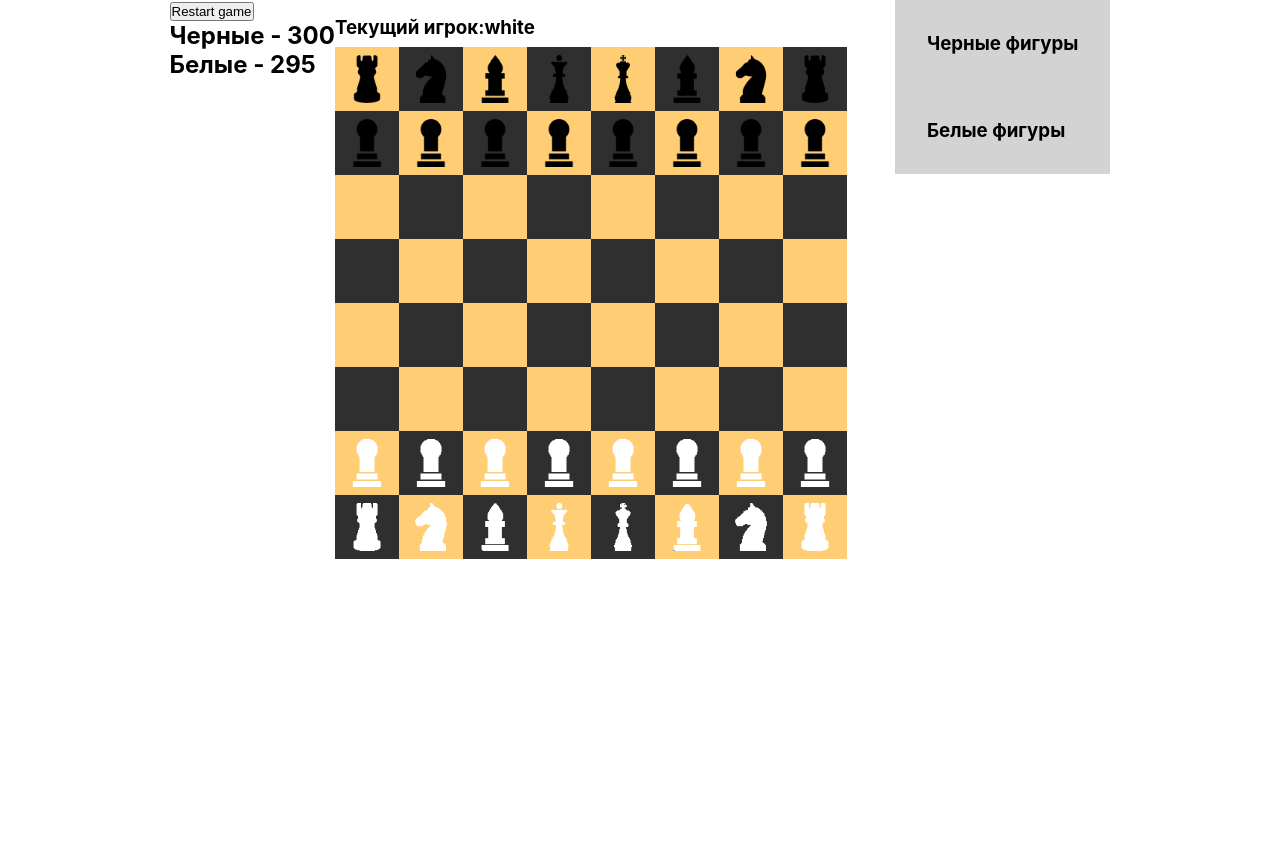
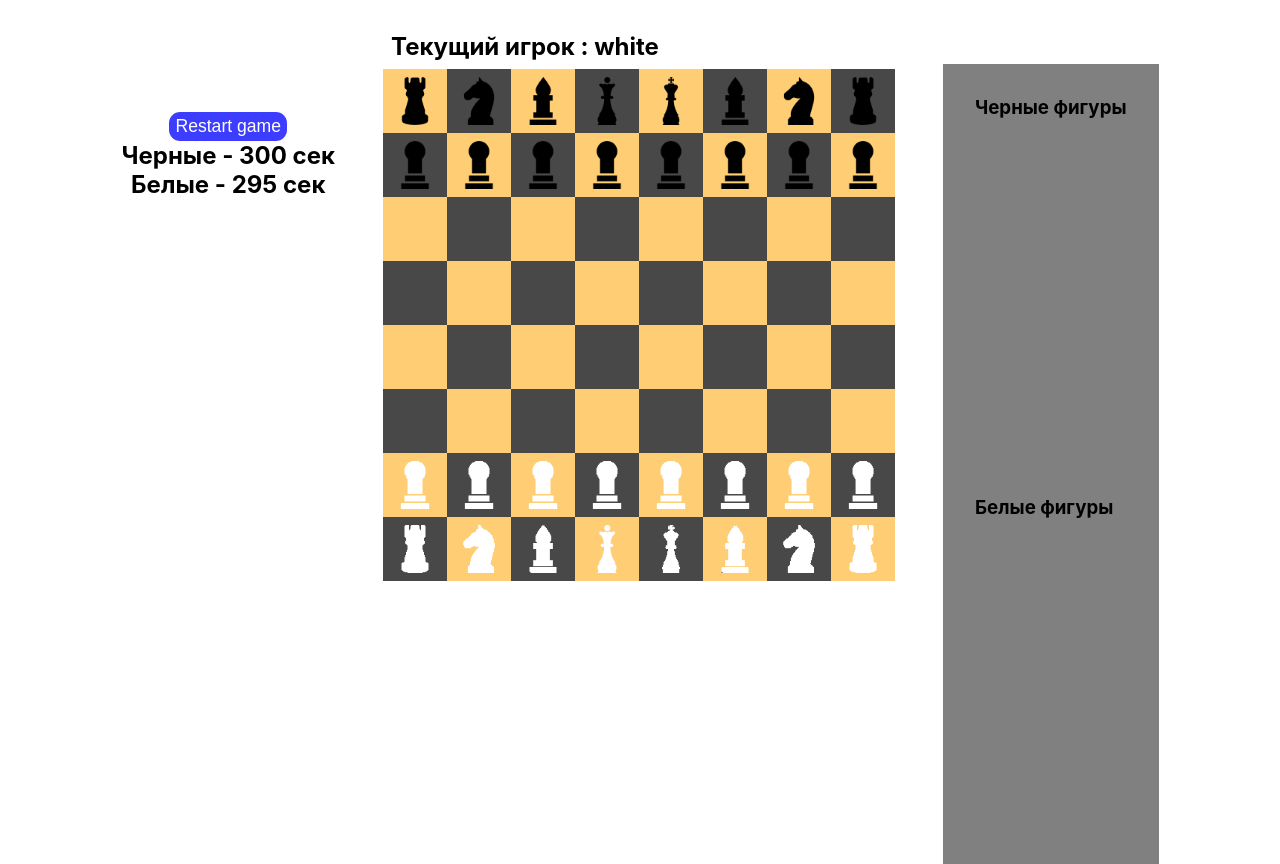
Before and after one commit to Genya10/chess, a React (Create React App) app: page / in a window 1280 px wide. Before the commit the page ends 800 px from the top, so only its background shows below. Built offline with nearby package versions, Linux system fonts and the light colour scheme.

Commit message:
add few styles

```diff
--- a/src/App.css
+++ b/src/App.css
@@ -10,6 +10,7 @@
     display: flex;
     justify-content: center;
     align-self: center;
+    padding-top: 2rem;
 }
 
 .board{
@@ -17,6 +18,10 @@
     height: calc(4rem * 8);
     display: flex;
     flex-wrap: wrap;
+}
+.board-title{
+    margin-bottom: 0.5rem;
+    margin-left: 0.5rem;
 }
 .cell{
     width: 4rem;
@@ -32,7 +37,7 @@
     position: relative;
 }
 .black{
-    background-color: rgba(0, 0, 0, 0.814);
+    background-color: rgba(0, 0, 0, 0.716);
 }
 .white{
     background-color: rgba(255, 166, 0, 0.547);
@@ -49,8 +54,32 @@
 }
 
 .lost-figures{
-    height: calc(50vh-3.75rem);
+    height: 50vh;
     padding: 2rem;
     margin-left: 3rem;
-    background-color: lightgray;
+    background-color: gray;
 }
+.lost-figures:first-child{
+    margin-top: 2rem;
+}
+
+.name-figure-lost{
+    font-weight: 500;
+    font-size: 1.1rem;
+    margin-top: 0.3rem;
+}
+
+.timer{
+    margin-top: 5rem;
+    margin-right: 3rem;
+    text-align: center;
+}
+.btn-timer{
+    background-color: rgba(0, 0, 255, 0.76);
+    color: #fff;
+    font-size: 1.1rem;
+    padding: 0.25rem 0.4rem;
+    border-radius: 0.7rem;
+    border: none;
+    cursor: pointer;
+}
--- a/src/components/BoardComponent.tsx
+++ b/src/components/BoardComponent.tsx
@@ -12,7 +12,6 @@ interface BoardProps{
 }
 
 export const BoardComponent:FC<BoardProps> =({board,setBoard,currentPlayer,swapPlayer})=>{
-
 
     const[selectedCell,setSelectedCell] = useState<Cell | null>(null)
 
@@ -44,7 +43,7 @@ export const BoardComponent:FC<BoardProps> =({board,setBoard,currentPlayer,swapP
 
     return(
         <div>
-        <h3 style={{marginTop:'1rem',marginBottom:'0.5rem'}}>Текущий игрок:{currentPlayer?.color}</h3>
+        <h2 className="board-title">Текущий игрок : {currentPlayer?.color}</h2>
         <div className="board">
          {board.cells.map((row,index)=>
           <React.Fragment key={index}>
--- a/src/components/LostFigures.tsx
+++ b/src/components/LostFigures.tsx
@@ -11,9 +11,10 @@ export const LostFigures:FC<LostFiguresProps> = ({title,figures})=>{
         <div className="lost-figures">
           <h3>{title}</h3>
           {figures.map(figure =>
-          <div key={figure.id}>
+          <div className="name-figure-lost"
+             key={figure.id}>
             {figure.name}
-            {figure.logo && <img width={25} height={25} src={figure.logo}/>}
+            {figure.logo && <img width={28} height={28} src={figure.logo}/>}
           </div>)
           }
         </div>
--- a/src/components/Timer.tsx
+++ b/src/components/Timer.tsx
@@ -36,15 +36,18 @@ export const Timer:FC<TimerProps> =({currentPlayer,restart})=>{
     setBlackTime(300);
     setWhiteTime(300);
     restart();
+
    }
 
     return(
-        <div>
+        <div className="timer">
           <div>
-            <button onClick={handleRestart}>Restart game</button>
+            <button
+                className="btn-timer"
+                onClick={handleRestart}>Restart game</button>
           </div>
-          <h2>Черные - {blackTime}</h2>
-          <h2>Белые - {whiteTime}</h2>
+          <h2>Черные - {blackTime} сек</h2>
+          <h2>Белые - {whiteTime} сек</h2>
         </div>
     )
 }
--- a/src/models/Board.ts
+++ b/src/models/Board.ts
@@ -90,6 +90,5 @@ export class Board{
       this.addPawns()
       this.addRooks()
       this.addQueens()
-      console.log('New-new')
     }
 }
```
Also changed, not shown: src/App.tsx (indentation only).
